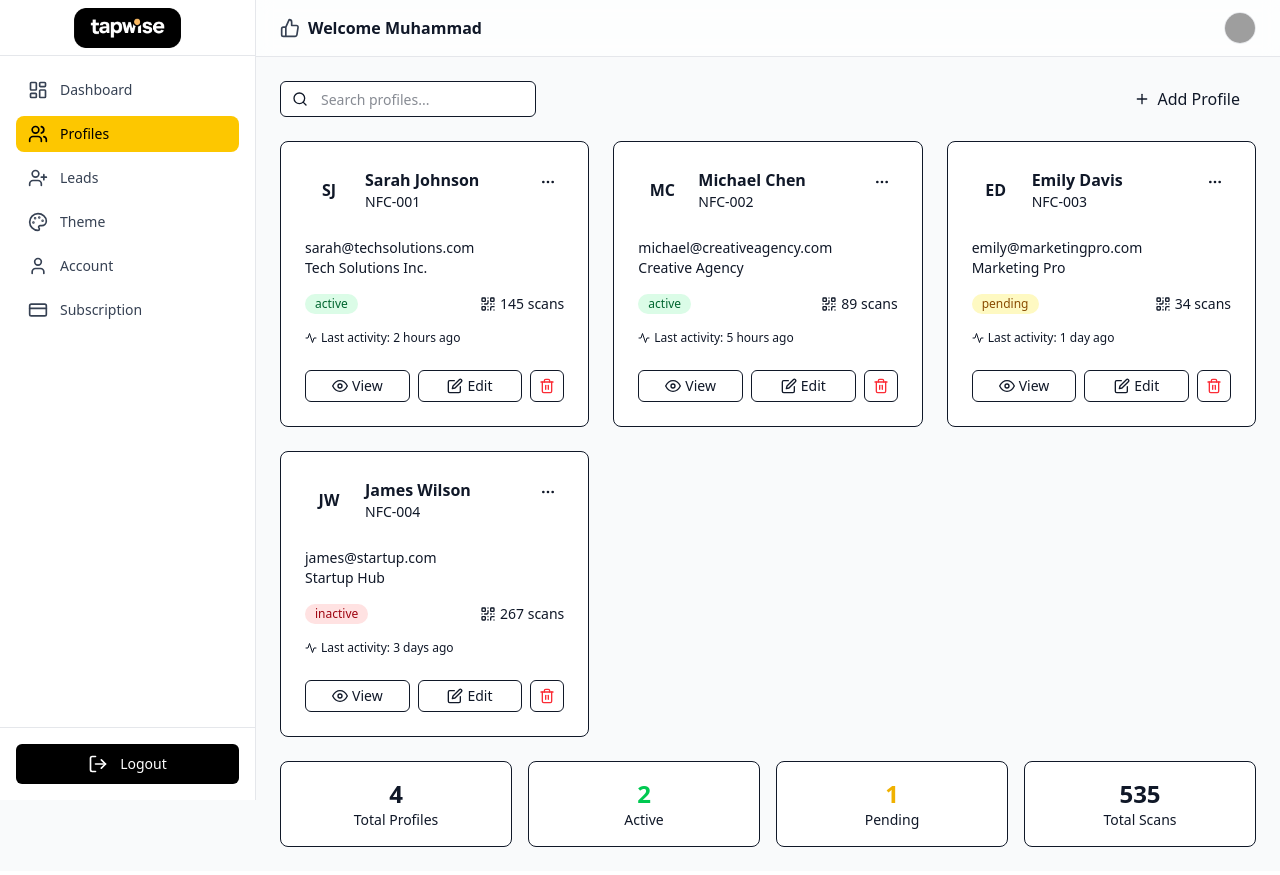
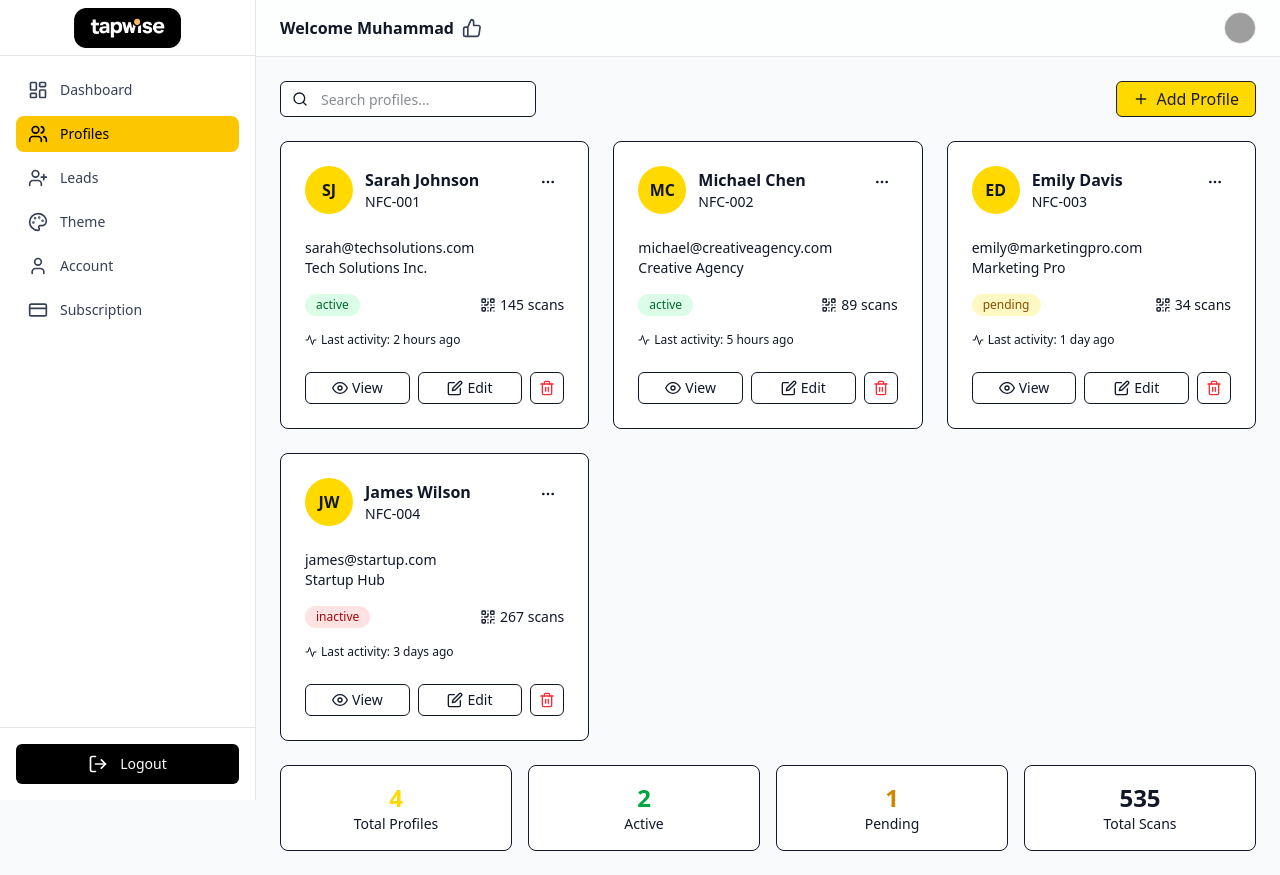
Before and after one commit to iahmadiqbal/TAPWISE-DASHBOARD, a Next.js app: page /pages/profiles in a window 1280 px wide. Built offline with nearby package versions, Linux system fonts and the light colour scheme; grey boxes are pictures that could not be loaded.

Commit message:
border and padding fixed

```diff
--- a/src/app/globals.css
+++ b/src/app/globals.css
@@ -1,5 +1,12 @@
 @import "tailwindcss";
 
-:root{
-    --color-ahamad:yellow;
+:root {
+/* Brand Yellow */
+  --bg-tapwise-yellow: #FFD900;
+   --tapwise-yellow-hover: #ffe657;
+  --tapwise-black: #1E1E1E;            /* Deep Black */
+  --tapwise-gray: #6B7280;             /* Neutral Gray */
+  --tapwise-border: "#C2C2C2";
+  /* Success Green */
+  --text-color: #22C55E;
 }
--- a/src/app/layout.js
+++ b/src/app/layout.js
@@ -1,6 +1,6 @@
 import { Geist, Geist_Mono } from "next/font/google";
 import "./globals.css";
-// NOTE: adjust this import if you use a path alias like "@/components/...".
+//  adjust this import if you use a path alias like "@/components/...".
 import Sidebar from "@/components/sidebar/page";
 import Topbar from "@/components/topbar/page";
 
--- a/src/app/pages/profiles/page.jsx
+++ b/src/app/pages/profiles/page.jsx
@@ -56,7 +56,7 @@ const Profiles = () => {
     },
   ];
 
-  // ------- Helpers (andar hi) -------
+  // ------- Helpers -------
   const getStatusColor = (status) => {
     switch (status) {
       case "active":
@@ -86,11 +86,30 @@ const Profiles = () => {
           <input
             type="text"
             placeholder="Search profiles..."
-            className="h-9 w-64 pl-10 rounded-md border border-border bg-white text-sm placeholder:text-tapwise-gray focus:outline-none"
+            className="
+              h-9 w-64 pl-10 rounded-md border border-border bg-white
+              text-sm placeholder:text-tapwise-gray focus:outline-none
+              focus:ring-2 focus:ring-[var(--bg-tapwise-yellow)]
+              focus:border-[var(--bg-tapwise-yellow)]
+              transition-colors
+            "
           />
         </div>
 
-        <button className="inline-flex items-center justify-center h-9 px-4 rounded-md bg-tapwise-yellow text-tapwise-black hover:bg-tapwise-yellow-hover transition-colors">
+        {/* Add Profile */}
+        <button
+          className="
+            inline-flex items-center justify-center h-9 px-4 rounded-md
+            text-[color:var(--tapwise-black,#1E1E1E)]
+            bg-[var(--bg-tapwise-yellow)]
+            border border-border
+            hover:bg-[var(--tapwise-yellow-hover)]
+            hover:border-[var(--bg-tapwise-yellow)]
+            active:border-[var(--bg-tapwise-yellow)]
+            active:ring-2 active:ring-[var(--bg-tapwise-yellow)]
+            transition-colors
+          "
+        >
           <FiPlus className="h-4 w-4 mr-2" />
           Add Profile
         </button>
@@ -101,13 +120,17 @@ const Profiles = () => {
         {mockProfiles.map((profile) => (
           <div
             key={profile.id}
-            className="border border-border rounded-lg bg-white shadow-soft hover:shadow-medium transition-shadow"
+            className="
+              border border-border rounded-lg bg-white shadow-soft
+              hover:shadow-medium transition-shadow
+              hover:border-[var(--bg-tapwise-yellow)]
+            "
           >
             {/* CardHeader */}
             <div className="p-6 pb-3">
               <div className="flex items-start justify-between">
                 <div className="flex items-center space-x-3">
-                  <div className="w-12 h-12 bg-tapwise-yellow rounded-full flex items-center justify-center">
+                  <div className="w-12 h-12 rounded-full flex items-center justify-center bg-[var(--bg-tapwise-yellow)]">
                     <span className="font-semibold text-tapwise-black">
                       {getInitials(profile.name)}
                     </span>
@@ -123,7 +146,12 @@ const Profiles = () => {
                 </div>
 
                 <button
-                  className="h-8 w-8 rounded-md hover:bg-gray-100 inline-flex items-center justify-center"
+                  className="
+                    h-8 w-8 rounded-md inline-flex items-center justify-center
+                    hover:bg-[var(--tapwise-yellow-hover)]
+                    hover:border hover:border-[var(--bg-tapwise-yellow)]
+                    transition-colors
+                  "
                   aria-label="More"
                 >
                   <FiMoreHorizontal className="h-4 w-4" />
@@ -140,9 +168,13 @@ const Profiles = () => {
 
               <div className="flex items-center justify-between">
                 <span
-                  className={`inline-flex items-center rounded-full px-2.5 py-0.5 text-xs font-medium ${getStatusColor(
-                    profile.status
-                  )}`}
+                  className={`
+                    inline-flex items-center rounded-full px-2.5 py-0.5 text-xs font-medium
+                    border border-transparent cursor-pointer transition-colors
+                    ${getStatusColor(profile.status)}
+                    hover:bg-[var(--bg-tapwise-yellow)] hover:text-tapwise-black
+                    active:border-[var(--bg-tapwise-yellow)]
+                  `}
                 >
                   {profile.status}
                 </span>
@@ -158,18 +190,40 @@ const Profiles = () => {
                 <span>Last activity: {profile.lastActivity}</span>
               </div>
 
-              <div className="flex items-center space-x-2 pt-2">
-                <button className="inline-flex items-center justify-center h-8 px-3 rounded-md border border-border text-sm transition-colors flex-1">
-                  <FiEye className="h-4 w-4 mr-1" />
-                  View
-                </button>
-                <button className="inline-flex items-center justify-center h-8 px-3 rounded-md border border-border text-sm transition-colors flex-1">
-                  <FiEdit className="h-4 w-4 mr-1" />
-                  Edit
-                </button>
+              {/* Action Buttons */}
+              <div className="flex items-center gap-2 pt-2">
+                {[
+                  { label: "View", icon: FiEye },
+                  { label: "Edit", icon: FiEdit },
+                ].map(({ label, icon: Icon }) => (
+                  <button
+                    key={label}
+                    className="
+                      flex-1 inline-flex items-center justify-center h-8 px-3 rounded-md
+                      border text-sm transition-colors
+                      bg-white border-border text-tapwise-black
+                      hover:bg-[var(--tapwise-yellow-hover)]
+                      hover:border-[var(--bg-tapwise-yellow)]
+                      active:border-[var(--bg-tapwise-yellow)]
+                      active:ring-2 active:ring-[var(--bg-tapwise-yellow)]
+                    "
+                  >
+                    <Icon className="h-4 w-4 mr-1" />
+                    {label}
+                  </button>
+                ))}
+
                 <button
-                  className="inline-flex items-center justify-center h-8 px-2 rounded-md border border-border text-sm transition-colors"
                   title="Delete"
+                  className="
+                    inline-flex items-center justify-center h-8 px-2 rounded-md
+                    border text-sm transition-colors
+                    bg-white border-border text-tapwise-black
+                    hover:bg-[var(--tapwise-yellow-hover)]
+                    hover:border-[var(--bg-tapwise-yellow)]
+                    active:border-[var(--bg-tapwise-yellow)]
+                    active:ring-2 active:ring-[var(--bg-tapwise-yellow)]
+                  "
                 >
                   <FiTrash2 className="h-4 w-4 text-red-500" />
                 </button>
@@ -179,25 +233,27 @@ const Profiles = () => {
         ))}
       </div>
 
-      {/* Summary Stats */}
+      {/* Summary Stats (NO HOVER) */}
       <div className="grid grid-cols-1 md:grid-cols-4 gap-4">
         <div className="border border-border rounded-lg bg-white shadow-soft">
           <div className="p-4 text-center">
-            <div className="text-2xl font-bold text-tapwise-yellow">4</div>
+            <div className="text-2xl font-bold text-[color:var(--bg-tapwise-yellow)]">
+              4
+            </div>
             <div className="text-sm text-tapwise-gray">Total Profiles</div>
           </div>
         </div>
 
         <div className="border border-border rounded-lg bg-white shadow-soft">
           <div className="p-4 text-center">
-            <div className="text-2xl font-bold text-green-500">2</div>
+            <div className="text-2xl font-bold text-green-600">2</div>
             <div className="text-sm text-tapwise-gray">Active</div>
           </div>
         </div>
 
         <div className="border border-border rounded-lg bg-white shadow-soft">
           <div className="p-4 text-center">
-            <div className="text-2xl font-bold text-yellow-500">1</div>
+            <div className="text-2xl font-bold text-yellow-600">1</div>
             <div className="text-sm text-tapwise-gray">Pending</div>
           </div>
         </div>
--- a/src/components/Leads/page.jsx
+++ b/src/components/Leads/page.jsx
@@ -12,7 +12,7 @@ import {
 } from "react-icons/fi";
 
 const Leads = () => {
-  // -------- Mock data (JS) --------
+  // -------- Dummy data of js --------
   const mockLeads = [
     {
       id: "1",
@@ -49,6 +49,24 @@ const Leads = () => {
       phoneNumber: "+1 234-567-8904",
       status: "converted",
       dateAdded: "2024-01-12",
+    },
+    {
+      id: "3",
+      name: "Michael Chen",
+      email: "michael@design.com",
+      businessName: "Creative Studio",
+      phoneNumber: "+1 234-567-8903",
+      status: "pending",
+      dateAdded: "2024-01-13",
+    },
+    {
+      id: "3",
+      name: "Michael Chen",
+      email: "michael@design.com",
+      businessName: "Creative Studio",
+      phoneNumber: "+1 234-567-8903",
+      status: "pending",
+      dateAdded: "2024-01-13",
     },
   ];
 
--- a/src/components/dashboard/page.jsx
+++ b/src/components/dashboard/page.jsx
@@ -21,7 +21,7 @@ const StatsCards = () => (
         <div className="bg-color-ahmad">
           <p
             className="text-sm text-tapwise-gray"
-            style={{ color: "var(--color-ahamad)" }}
+            style={{ color: "var(--color-tapwise-yellow)" }}
           >
             Total Leads
           </p>
--- a/src/components/profiles/Profiles/page.jsx
+++ b/src/components/profiles/Profiles/page.jsx
@@ -95,7 +95,7 @@ export default function Profiles() {
 
         {/* Add Profile */}
         <div className="sm:col-start-3 sm:justify-self-end">
-          <button className="inline-flex items-center justify-center h-9 px-4 rounded-md bg-tapwise-yellow text-tapwise-black hover:bg-tapwise-yellow-hover transition-colors">
+          <button className="inline-flex items-center justify-center h-9 px-4 rounded-md  transition-colors">
             <FiPlus className="h-4 w-4 mr-2" />
             Add Profile
           </button>
--- a/src/components/subscriptioncomponents/page.jsx
+++ b/src/components/subscriptioncomponents/page.jsx
@@ -65,14 +65,14 @@ const plans = [
 
 const SubscriptionComponents = () => {
   return (
-    <div className="space-y-8">
+    <div className="space-y-8 --tapwise-border: 240 6% 90%; ">
       {/* Current Plan Overview */}
       <div className="border border-border rounded-lg bg-white shadow-soft">
         <div className="p-6 pb-3">
           <h3 className="text-tapwise-black font-semibold flex items-center">
             <FaCrown className="h-5 w-5 mr-2 text-tapwise-yellow" />
             Current Plan
-          </h3>
+          </h3>s
         </div>
         <div className="p-6 pt-3">
           <div className="grid grid-cols-1 md:grid-cols-4 gap-6">
@@ -83,7 +83,7 @@ const SubscriptionComponents = () => {
               <div className="text-sm text-tapwise-gray">Current Plan</div>
             </div>
             <div className="text-center">
-              <div className="text-2xl font-bold text-tapwise-yellow">$79</div>
+              <div className="text-2xl font-bold --tapwise-yellow">$79</div>
               <div className="text-sm text-tapwise-gray">Per Month</div>
             </div>
             <div className="text-center">
--- a/src/components/topbar/page.jsx
+++ b/src/components/topbar/page.jsx
@@ -1,6 +1,5 @@
 "use client";
 
-import React from "react";
 import { FiThumbsUp } from "react-icons/fi";
 
 export default function Topbar() {
@@ -8,8 +7,8 @@ export default function Topbar() {
     <header className="sticky top-0 z-20 bg-white/70 backdrop-blur border-b border-gray-200">
       <div className="flex items-center justify-between px-6 h-14">
         <div className="font-semibold flex items-center gap-2">
+          <span>Welcome Muhammad</span>
           <FiThumbsUp className="h-5 w-5 text-gray-700" />
-          <span>Welcome Muhammad</span>
         </div>
 
         {/* male avatar */}
```
